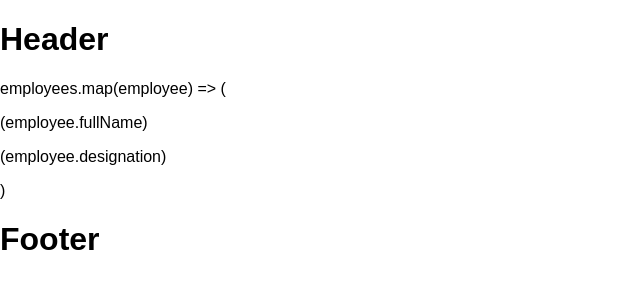
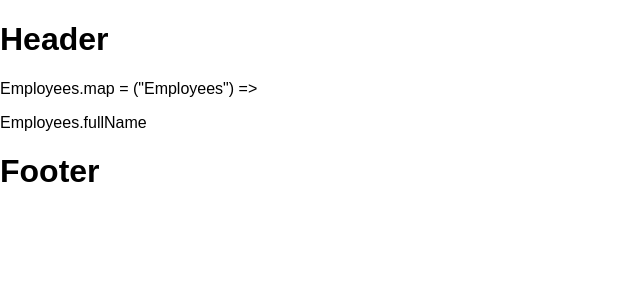
Before and after one commit to pauldropz/Team_Allocator, a React (Create React App) app: page / in a window 1280 px wide. Shown: the top 300 px of the page, without its empty margins (0-640 px from the left). Built offline with nearby package versions, Linux system fonts and the light colour scheme.

Commit message:
bit by bit

```diff
--- a/src/Employees.jsx
+++ b/src/Employees.jsx
@@ -3,7 +3,7 @@ import { useState } from "react";
 
 
 
-const Employees = () => {
+const employees = () => {
             const [ Employees, setEmployees ] = useState ([
 
                 { id:1, fullName: "Paul Dropz", designation: "Web-Developer", gender: "male", teamName: "Team7"},
@@ -19,11 +19,11 @@ const Employees = () => {
 
            <main>
                 <div>
-                    employees.map(employee) => (
-                        <p>(employee.fullName)</p>
-                        <p>(employee.designation)</p>
-
-                    )
+                    Employees.map = ("Employees") =>   {
+                     (
+                            <p>Employees.fullName</p>
+                        )
+                    }
 
                 </div>
 
@@ -38,4 +38,4 @@ const Employees = () => {
 }
 
 
-export default Employees
+export default employees
```
